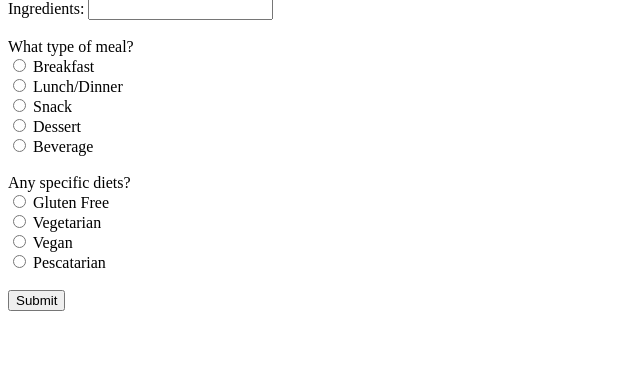
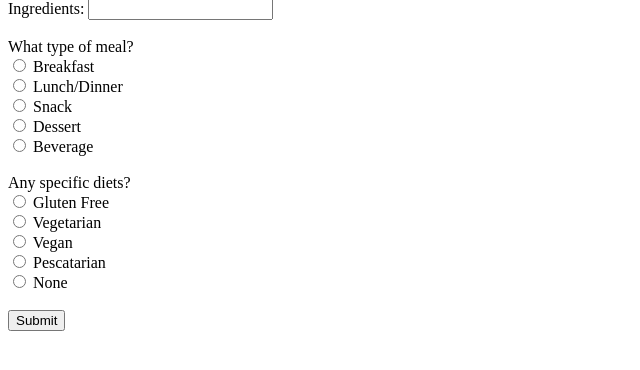
Before and after one commit to isaip617/ingredients_flask, a Flask app: page /index in a window 1280 px wide. Shown: the part 136-506 px from the top of the page, without its empty margins (0-640 px from the left). Run offline with Flask 2, Linux system fonts and the light colour scheme.

Commit message:
Added None option for dietary restriction

```diff
--- a/app/templates/index.html
+++ b/app/templates/index.html
@@ -36,7 +36,9 @@
         <input type="radio" id="vegan" name="diet" value="Vegan">
         <label for="vegan"> Vegan</label><br>
         <input type="radio" id="pescatarian" name="diet" value="Pescatarian">
-        <label for="pescatarian"> Pescatarian</label><br><br>
+        <label for="pescatarian"> Pescatarian</label><br>
+        <input type="radio" id="none" name="diet" value="None">
+        <label for="none"> None</label><br><br>
 
         <input type="submit" value="Submit">
 
```
